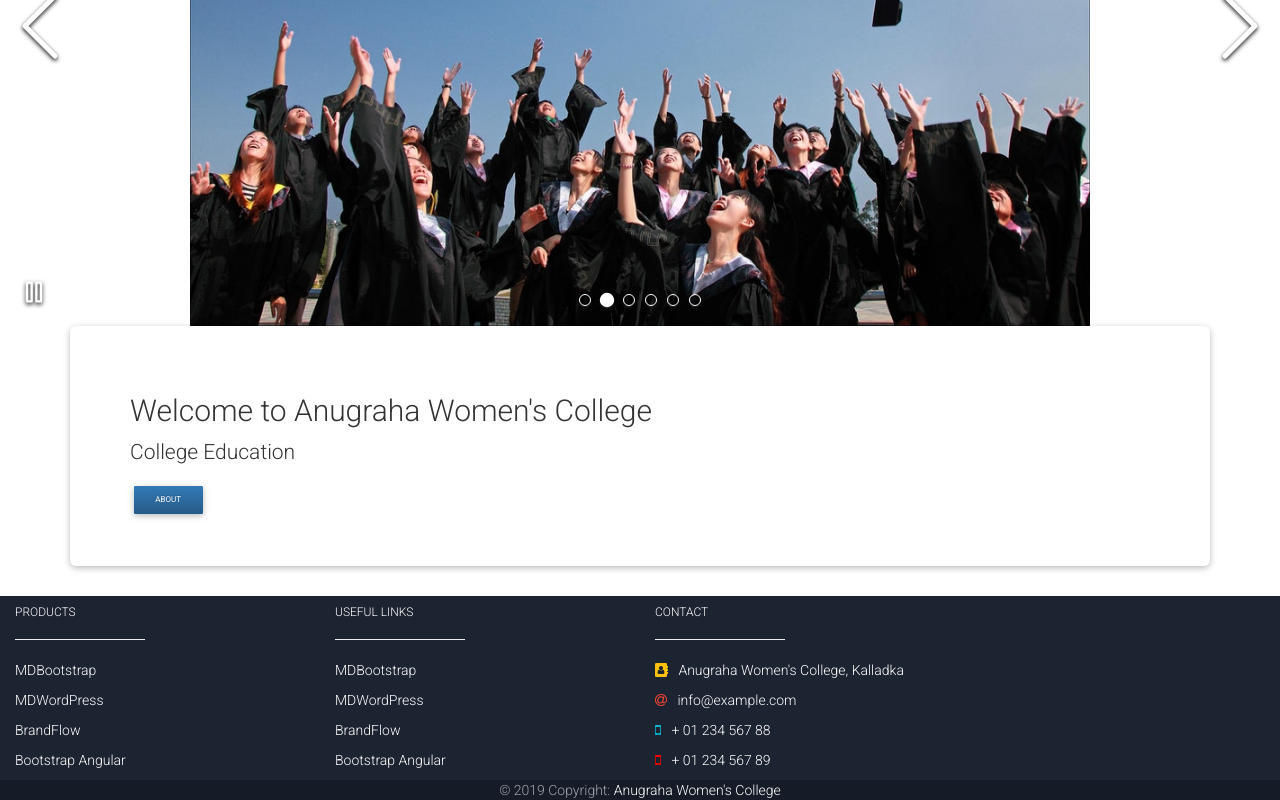
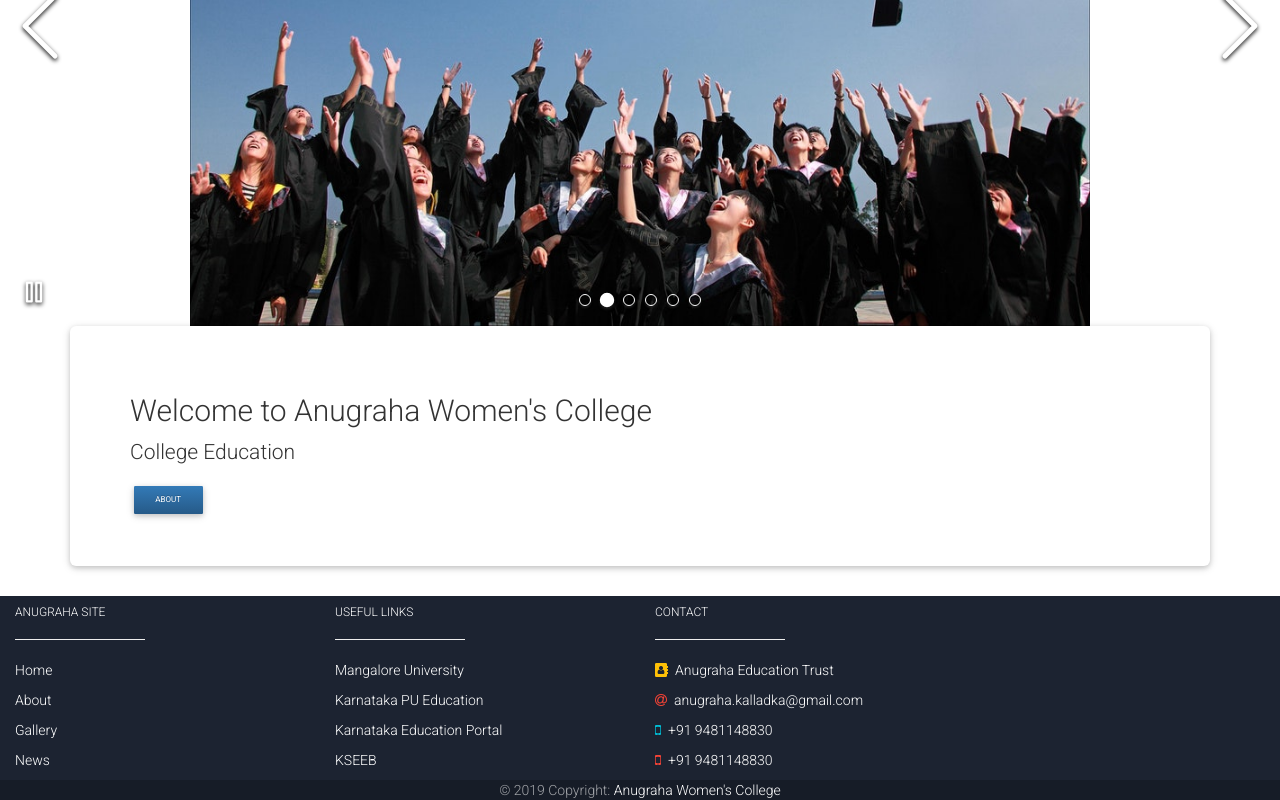
Before and after one commit to baigny/Anugraha, a React (Create React App) app: page / in a window 1280 px wide. Shown: the part 346-1146 px from the top of the page. Built offline with nearby package versions, Linux system fonts and the light colour scheme.

Commit message:
tux - footer links

```diff
--- a/src/components/FooterNavbar.jsx
+++ b/src/components/FooterNavbar.jsx
@@ -15,23 +15,23 @@ return (
       <Col xs="12" sm ="4" md="3">
           <Row>
             <Col md="6">
-              <h6 className="text-uppercase font-weight-bold ">Products</h6>
+              <h6 className="text-uppercase font-weight-bold ">Anugraha Site</h6>
               <hr/>
             </Col>
           </Row>
           <Row>
             <Col md="12">
               <p>
-                <a href="#!">MDBootstrap</a>
+                <a href="/">Home</a>
               </p>
               <p>
-                <a href="#!">MDWordPress</a>
+                <a href="/about">About</a>
               </p>
               <p>
-                <a href="#!">BrandFlow</a>
+                <a href="/gallery">Gallery</a>
               </p>
               <p>
-                <a href="#!">Bootstrap Angular</a>
+                <a href="news">News</a>
               </p>
             </Col>
           </Row>
@@ -39,23 +39,23 @@ return (
       <Col xs="12" sm ="4" md="3">
           <Row>
             <Col md="6">
-              <h6 className="text-uppercase font-weight-bold ">Useful links</h6>
+              <h6 className="text-uppercase font-weight-bold ">Useful Links</h6>
               <hr/>
             </Col>
           </Row>
           <Row>
             <Col md="12">
               <p>
-                <a href="#!">MDBootstrap</a>
+                <a href="https://mangaloreuniversity.ac.in/">Mangalore University</a>
               </p>
               <p>
-                <a href="#!">MDWordPress</a>
+                <a href="http://pue.kar.nic.in/">Karnataka PU Education</a>
               </p>
               <p>
-                <a href="#!">BrandFlow</a>
+                <a href="http://karnatakaeducation.gov.in/">Karnataka Education Portal</a>
               </p>
               <p>
-                <a href="#!">Bootstrap Angular</a>
+                <a href="http://www.kseeb.kar.nic.in/index.asp">KSEEB</a>
               </p>
             </Col>
           </Row>
@@ -69,14 +69,19 @@ return (
           </Row>
           <Row>
             <Col md="12">
-              <p >
-                <MDBIcon icon="address-book" className="amber-text pr-3" style={{"marginRight":".5em"}}/> Anugraha Women's College, Kalladka</p>
               <p>
-                <MDBIcon icon="at" className="red-text pr-3" style={{"marginRight":".5em"}}/>  info@example.com</p>
+                <MDBIcon icon="address-book" className="amber-text pr-3 mr"/>
+                Anugraha Education Trust
+              </p>
               <p>
-               <MDBIcon icon="mobile"  className="cyan-text pr-3" style={{"marginRight":".5em"}}/>  + 01 234 567 88</p>
+                <MDBIcon icon="at" className="red-text pr-3 mr"/>anugraha.kalladka@gmail.com
+              </p>
               <p>
-                <MDBIcon icon="mobile"  className=" pr-3" style={{"marginRight":".5em","color":"red"}}/> + 01 234 567 89</p>
+               <MDBIcon icon="mobile" className="cyan-text pr-3 mr"/>+91 9481148830
+              </p>
+              <p>
+               <MDBIcon icon="mobile" className="red-text pr-3 mr"/>+91 9481148830
+              </p>
             </Col>
           </Row>
       </Col>
@@ -86,7 +91,7 @@ return (
   <div className="footer-copyright text-center py-3">
     <Container fluid>
       &copy; {new Date().getFullYear()} Copyright:{" "}
-      <a href="https://www.MDBootstrap.com"> Anugraha Women's College </a>
+      <a href="/"> Anugraha Women's College </a>
     </Container>
 
   </div>
--- a/src/components/HomePageCarousel.jsx
+++ b/src/components/HomePageCarousel.jsx
@@ -20,8 +20,8 @@ export default class HomePageCarousel extends Component {
         var renderingItem = <div className='image-gallery-image'>
                                 <img
                                     src={item.original}
-                                    /* alt={item.originalAlt}
-                                    srcSet={item.srcSet}
+                                     alt={item.originalAlt}
+                                    /*srcSet={item.srcSet}
                                     sizes={item.sizes}
                                     onLoad={this.props.onImageLoad} */
                                     onError={onImageError.bind(this)}
--- a/src/styles/FooterNavbar.css
+++ b/src/styles/FooterNavbar.css
@@ -6,3 +6,7 @@
 	position: relative;
 	bottom: 0;
 }
+
+.mr{
+	margin-right: .5em;
+}
```
